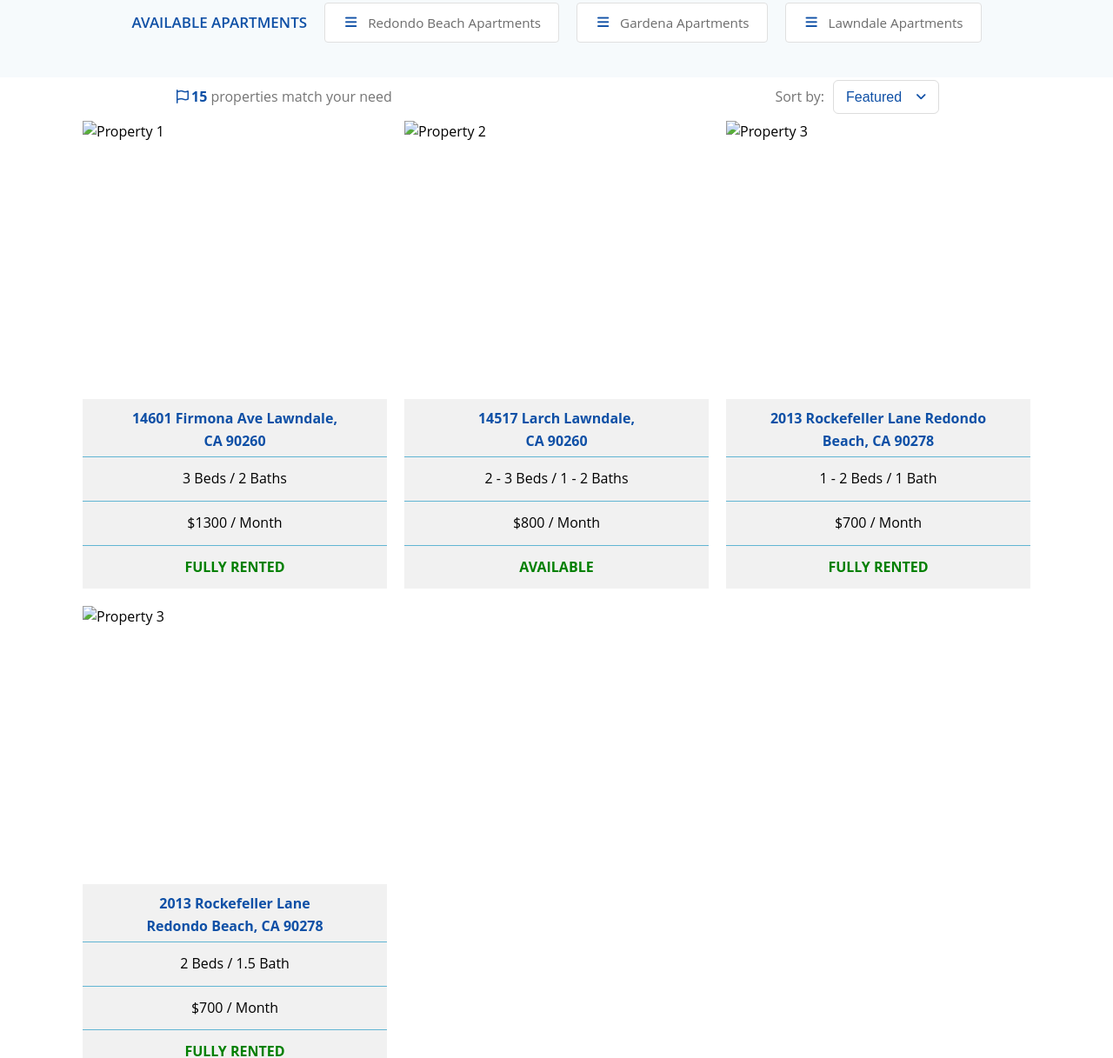
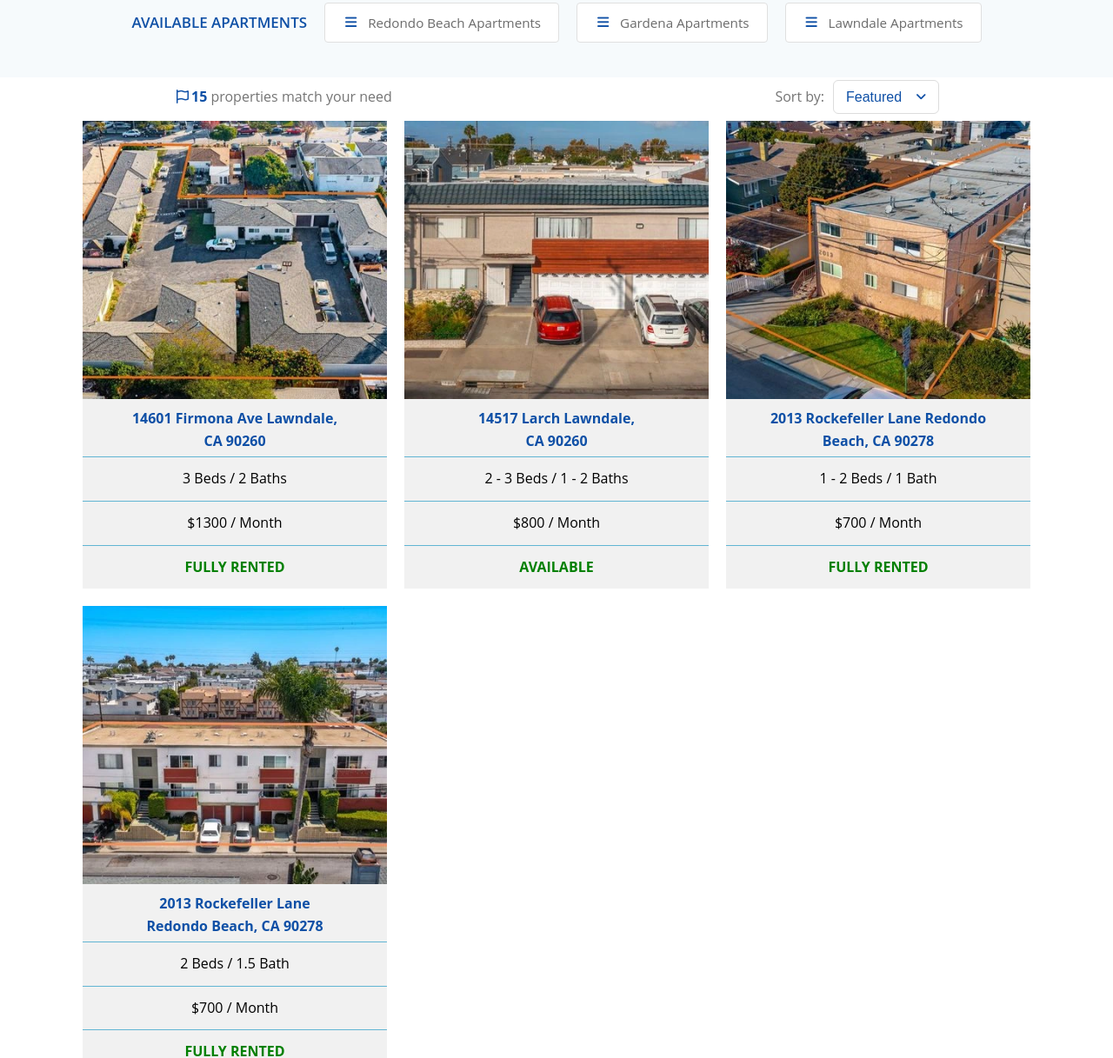
Before and after one commit to sol4kira/Property-Management, a website: page HTML and CSS/Property.html in a window 1280 px wide. Shown: the part 359-1576 px from the top of the page at 87% size. Drawn offline with Linux system fonts and the light colour scheme.

Commit message:
Update property image paths for consistency
Changed image source paths in Property.html from 'Property Images/Property X.webp' to 'Property-Images/Property-X.webp' to ensure consistent naming and correct image loading.

```diff
--- a/HTML and CSS/Property.html
+++ b/HTML and CSS/Property.html
@@ -65,7 +65,7 @@
             </div>
             <div class="houses">
                 <article class="item">
-                    <img src="Property Images/Property 1.webp" alt="Property 1" class="photo">
+                    <img src="Property-Images/Property-1.webp" alt="Property 1" class="photo">
                     <div class="info">
                         <p>14601 Firmona Ave Lawndale,<br> CA 90260</p>
                         <p>3 Beds / 2 Baths</p>
@@ -74,7 +74,7 @@
                     </div>
                 </article>
                 <article class="item">
-                    <img src="Property Images/Property 2.webp" alt="Property 2" class="photo">
+                    <img src="Property-Images/Property-2.webp" alt="Property 2" class="photo">
                     <div class="info">
                         <p>14517 Larch Lawndale, <br> CA 90260</p>
                         <p>2 - 3 Beds / 1 - 2 Baths</p>
@@ -83,7 +83,7 @@
                     </div>
                 </article>
                 <article class="item">
-                    <img src="Property Images/Property 3.webp" alt="Property 3" class="photo">
+                    <img src="Property-Images/Property-3.webp" alt="Property 3" class="photo">
                     <div class="info">
                         <p>2013 Rockefeller Lane Redondo <br>Beach, CA 90278</p>
                         <p>1 - 2 Beds / 1 Bath</p>
@@ -92,7 +92,7 @@
                     </div>
                 </article>
                 <article class="item">
-                    <img src="Property Images/Property 4.webp" alt="Property 3" class="photo">
+                    <img src="Property-Images/Property-4.webp" alt="Property 3" class="photo">
                     <div class="info">
                         <p>2013 Rockefeller Lane <br> Redondo Beach, CA 90278</p>
                         <p>2 Beds / 1.5 Bath</p>
```
